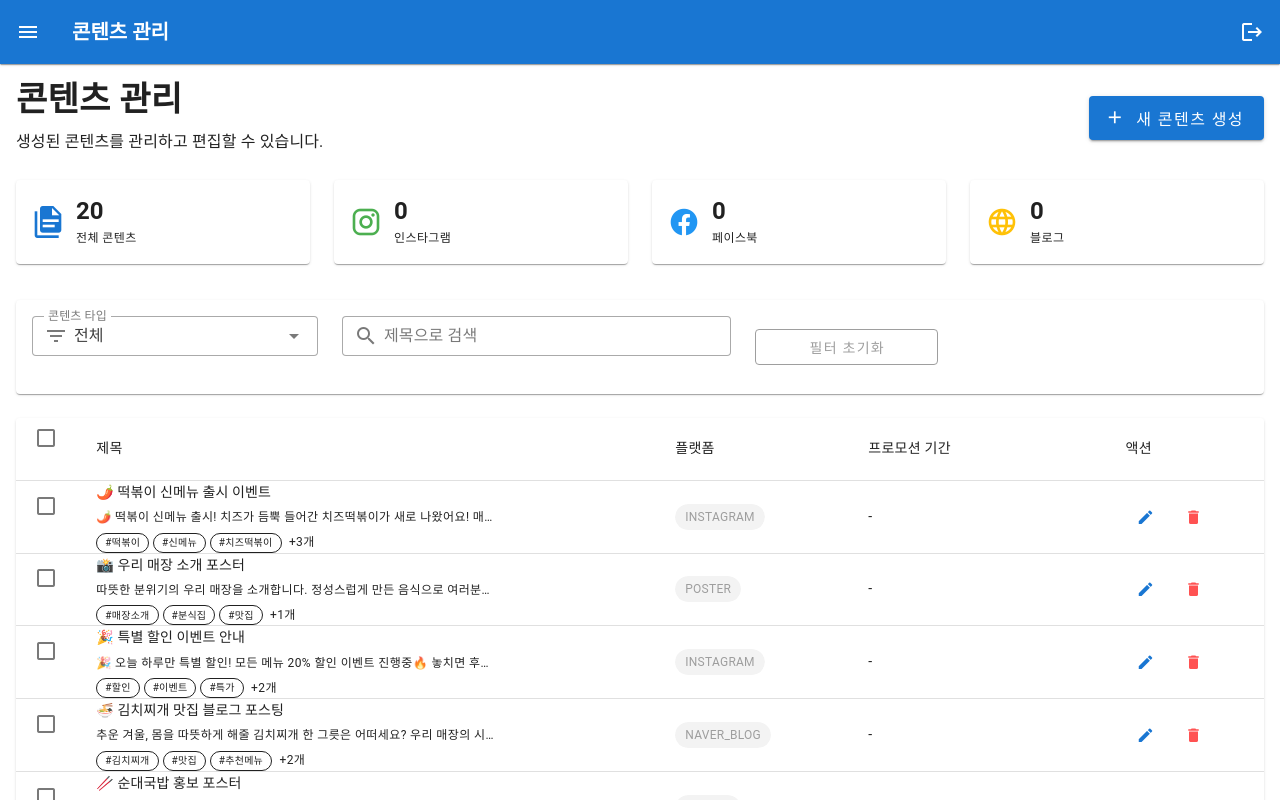
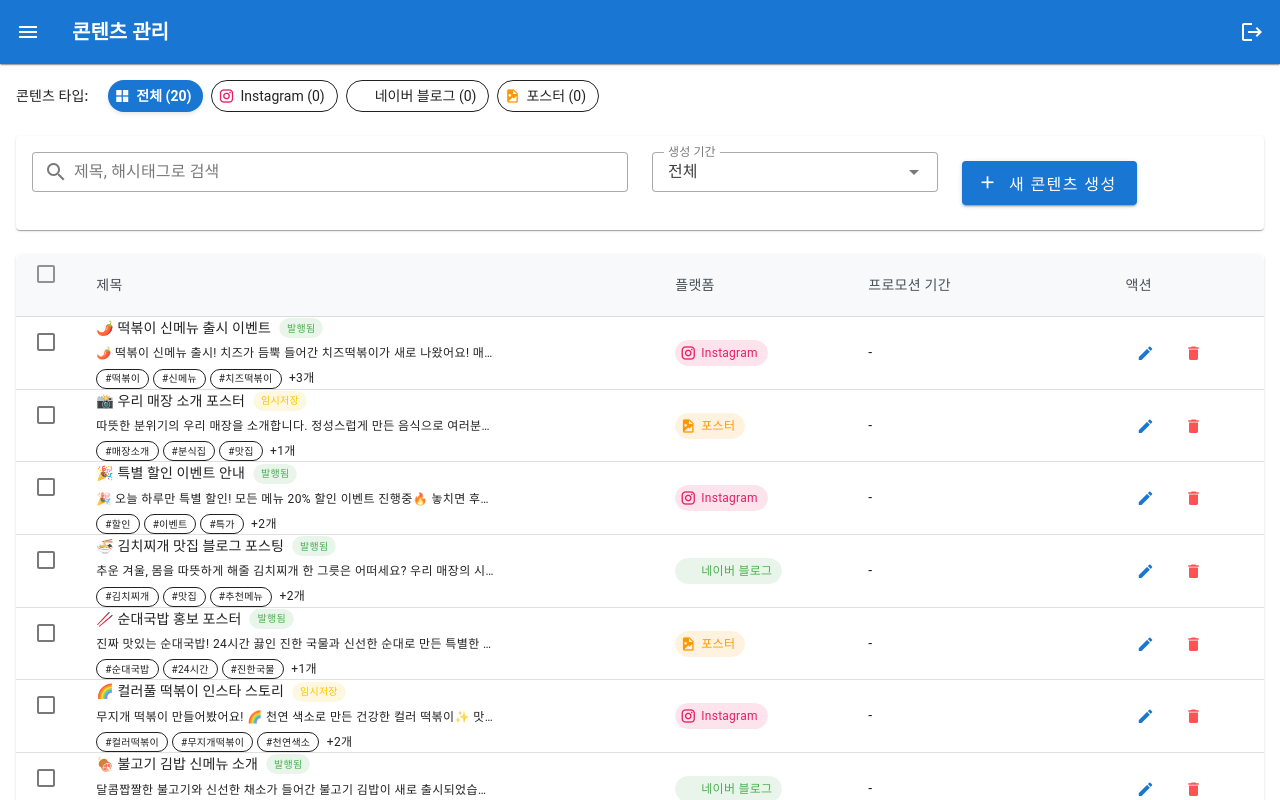
Before and after one commit to won-ktds/smarketing-frontend, a Vue app: page /content in a window 1280 px wide. Shown: the top 800 px of the page. Built offline with nearby package versions, Linux system fonts and the light colour scheme; sample sign-in values are in the browser's storage.

Commit message:
source edit

```diff
--- a/src/views/ContentManagementView.vue
+++ b/src/views/ContentManagementView.vue
@@ -1,120 +1,101 @@
 //* src/views/ContentManagementView.vue
 <template>
   <v-container fluid class="pa-4">
-    <!-- 헤더 -->
-    <div class="d-flex justify-space-between align-center mb-6">
-      <div>
-        <h1 class="text-h4 font-weight-bold mb-2">콘텐츠 관리</h1>
-        <p class="text-subtitle-1 text-grey-600">
-          생성된 콘텐츠를 관리하고 편집할 수 있습니다.
-        </p>
+  <!-- 콘텐츠 타입 필터 - 칩 형태로 변경 -->
+    <div class="mb-6">
+      <div class="d-flex align-center flex-wrap ga-2">
+        <span class="text-subtitle-2 font-weight-medium mr-3">콘텐츠 타입:</span>
+
+        <!-- 전체 필터 -->
+        <v-chip
+          :color="selectedContentType === 'all' ? 'primary' : 'default'"
+          :variant="selectedContentType === 'all' ? 'flat' : 'outlined'"
+          class="cursor-pointer"
+          @click="selectContentType('all')"
+        >
+          <v-icon start size="16">mdi-view-grid</v-icon>
+          전체 ({{ getTotalCount() }})
+        </v-chip>
+
+        <!-- Instagram 필터 -->
+        <v-chip
+          :color="selectedContentType === 'instagram' ? 'pink' : 'default'"
+          :variant="selectedContentType === 'instagram' ? 'flat' : 'outlined'"
+          class="cursor-pointer"
+          @click="selectContentType('instagram')"
+        >
+          <v-icon start size="16" color="pink">mdi-instagram</v-icon>
+          Instagram ({{ getTypeCount('instagram') }})
+        </v-chip>
+
+        <!-- 네이버 블로그 필터 -->
+        <v-chip
+          :color="selectedContentType === 'blog' ? 'green' : 'default'"
+          :variant="selectedContentType === 'blog' ? 'flat' : 'outlined'"
+          class="cursor-pointer"
+          @click="selectContentType('blog')"
+        >
+          <v-icon start size="16" color="green">mdi-blogger</v-icon>
+          네이버 블로그 ({{ getTypeCount('blog') }})
+        </v-chip>
+
+        <!-- 포스터 필터 -->
+        <v-chip
+          :color="selectedContentType === 'poster' ? 'orange' : 'default'"
+          :variant="selectedContentType === 'poster' ? 'flat' : 'outlined'"
+          class="cursor-pointer"
+          @click="selectContentType('poster')"
+        >
+          <v-icon start size="16" color="orange">mdi-file-image</v-icon>
+          포스터 ({{ getTypeCount('poster') }})
+        </v-chip>
       </div>
-
-      <!-- 새 콘텐츠 생성 버튼 - ContentCreationView로 redirect -->
-      <v-btn
-        color="primary"
-        size="large"
-        prepend-icon="mdi-plus"
-        @click="$router.push('/content/create')"
-      >
-        새 콘텐츠 생성
-      </v-btn>
     </div>
 
-    <!-- 통계 카드 -->
-    <v-row class="mb-6">
-      <v-col cols="12" sm="6" md="3">
-        <v-card class="pa-4">
-          <div class="d-flex align-center">
-            <v-icon color="primary" size="32" class="mr-3">mdi-file-document-multiple</v-icon>
-            <div>
-              <div class="text-h5 font-weight-bold">{{ getTotalCount() }}</div>
-              <div class="text-caption text-grey-600">전체 콘텐츠</div>
-            </div>
-          </div>
-        </v-card>
-      </v-col>
-
-      <v-col cols="12" sm="6" md="3">
-        <v-card class="pa-4">
-          <div class="d-flex align-center">
-            <v-icon color="success" size="32" class="mr-3">mdi-instagram</v-icon>
-            <div>
-              <div class="text-h5 font-weight-bold">{{ getTypeCount('instagram') }}</div>
-              <div class="text-caption text-grey-600">인스타그램</div>
-            </div>
-          </div>
-        </v-card>
-      </v-col>
-
-      <v-col cols="12" sm="6" md="3">
-        <v-card class="pa-4">
-          <div class="d-flex align-center">
-            <v-icon color="info" size="32" class="mr-3">mdi-facebook</v-icon>
-            <div>
-              <div class="text-h5 font-weight-bold">{{ getTypeCount('facebook') }}</div>
-              <div class="text-caption text-grey-600">페이스북</div>
-            </div>
-          </div>
-        </v-card>
-      </v-col>
-
-      <v-col cols="12" sm="6" md="3">
-        <v-card class="pa-4">
-          <div class="d-flex align-center">
-            <v-icon color="warning" size="32" class="mr-3">mdi-web</v-icon>
-            <div>
-              <div class="text-h5 font-weight-bold">{{ getTypeCount('blog') }}</div>
-              <div class="text-caption text-grey-600">블로그</div>
-            </div>
-          </div>
-        </v-card>
-      </v-col>
-    </v-row>
-
-    <!-- 필터 및 검색 -->
+    <!-- 추가 필터 및 정렬 -->
     <v-card class="mb-6">
       <v-card-text>
         <v-row align="center">
-          <!-- 콘텐츠 타입 필터 -->
-          <v-col cols="12" md="3">
-            <v-select
-              v-model="selectedContentType"
-              :items="contentTypeItems"
-              label="콘텐츠 타입"
-              prepend-inner-icon="mdi-filter-variant"
-              variant="outlined"
-              density="compact"
-              @update:model-value="applyContentTypeFilter"
-            />
-          </v-col>
-
-          <!-- 검색 -->
-          <v-col cols="12" md="4">
+          <!-- 추가 필터 -->
+          <v-col cols="12" md="6">
+            <!-- 검색 -->
+            <v-spacer />
             <v-text-field
               v-model="searchQuery"
-              label="제목으로 검색"
+              label="제목, 해시태그로 검색"
               prepend-inner-icon="mdi-magnify"
               variant="outlined"
               density="compact"
+              style="min-width: 300px;"
               clearable
               @update:model-value="applyFilters"
             />
           </v-col>
 
-          <!-- 필터 초기화 -->
-          <v-col cols="12" md="2">
+          <!-- 정렬 및 기간 필터 -->
+          <v-col cols="12" md="3">
+            <v-select
+              v-model="filters.period"
+              :items="periodOptions"
+              label="생성 기간"
+              variant="outlined"
+              density="compact"
+              @update:model-value="applyFilters"
+            />
+          </v-col>
+
+          <v-col cols="12" md="3">
+            <!-- 새 콘텐츠 생성 버튼 -->
             <v-btn
-              color="grey"
-              variant="outlined"
-              block
-              @click="resetFilters"
+              color="primary"
+              size="large"
+              prepend-icon="mdi-plus"
+              @click="$router.push('/content/create')"
             >
-              필터 초기화
+              새 콘텐츠 생성
             </v-btn>
           </v-col>
         </v-row>
-
       </v-card-text>
     </v-card>
 
@@ -155,7 +136,7 @@
         </div>
 
         <!-- 리스트 뷰 - 테이블 형태 -->
-        <div v-else-if="viewMode === 'list'">
+        <div v-else>
           <v-table>
             <thead>
               <tr>
@@ -218,6 +199,9 @@
                     size="small"
                     variant="tonal"
                   >
+                    <v-icon start size="16" :color="getPlatformColor(content.platform)">
+                      {{ getPlatformIcon(content.platform) }}
+                    </v-icon>
                     {{ getPlatformText(content.platform) }}
                   </v-chip>
                 </td>
@@ -247,84 +231,6 @@
               </tr>
             </tbody>
           </v-table>
-        </div>
-
-        <!-- 카드 뷰 -->
-        <div v-else-if="viewMode === 'card'" class="pa-4">
-          <v-row>
-            <v-col
-              v-for="content in paginatedContents"
-              :key="content.id"
-              cols="12"
-              sm="6"
-              md="4"
-              lg="3"
-            >
-              <v-card class="h-100 cursor-pointer" @click="showDetail(content)">
-                <v-card-text>
-                  <div class="d-flex justify-space-between align-start mb-2">
-                    <v-chip
-                      :color="getPlatformColor(content.platform)"
-                      size="small"
-                      variant="tonal"
-                    >
-                      {{ getPlatformText(content.platform) }}
-                    </v-chip>
-                    <v-checkbox
-                      v-model="selectedItems"
-                      :value="content.id"
-                      density="compact"
-                      @click.stop
-                    />
-                  </div>
-
-                  <h4 class="text-subtitle-1 font-weight-bold mb-2 text-truncate">
-                    {{ content.title }}
-                  </h4>
-
-                  <p class="text-body-2 text-grey-600 mb-3" style="display: -webkit-box; -webkit-line-clamp: 2; -webkit-box-orient: vertical; overflow: hidden;">
-                    {{ content.content }}
-                  </p>
-
-                  <div class="mb-3">
-                    <div class="text-caption text-grey-600 mb-1">프로모션 기간</div>
-                    <div class="text-body-2">
-                      {{ formatDateRange(content.startDate, content.endDate) }}
-                    </div>
-                  </div>
-
-                  <div v-if="content.hashtags?.length" class="mb-3">
-                    <v-chip
-                      v-for="tag in content.hashtags.slice(0, 2)"
-                      :key="tag"
-                      size="x-small"
-                      variant="outlined"
-                      class="mr-1 mb-1"
-                    >
-                      #{{ tag }}
-                    </v-chip>
-                    <span v-if="content.hashtags.length > 2" class="text-caption text-grey-600">
-                      +{{ content.hashtags.length - 2 }}
-                    </span>
-                  </div>
-
-                  <div class="d-flex justify-space-between align-center">
-                    <v-chip
-                      :color="getStatusColor(content.status)"
-                      size="small"
-                      variant="tonal"
-                    >
-                      {{ getStatusText(content.status) }}
-                    </v-chip>
-
-                    <div class="text-caption text-grey-600">
-                      {{ formatDate(content.createdAt) }}
-                    </div>
-                  </div>
-                </v-card-text>
-              </v-card>
-            </v-col>
-          </v-row>
         </div>
       </v-card-text>
 
@@ -364,19 +270,20 @@
               <div v-else class="text-body-1">{{ selectedContent.title }}</div>
             </div>
 
-            <!-- 플랫폼 -->
+            <!-- 플랫폼 (수정 시 비활성화) -->
             <div class="mb-4">
               <label class="text-subtitle-2 font-weight-medium mb-2 d-block">플랫폼</label>
-              <v-select
-                v-if="isEditMode"
-                v-model="editingContent.platform"
-                :items="platformOptions"
-                variant="outlined"
-                density="compact"
-              />
-              <v-chip v-else :color="getPlatformColor(selectedContent.platform)" variant="tonal">
-                {{ getPlatformText(selectedContent.platform) }}
-              </v-chip>
+              <div class="d-flex align-center">
+                <v-chip :color="getPlatformColor(selectedContent.platform)" variant="tonal">
+                  <v-icon start size="16" :color="getPlatformColor(selectedContent.platform)">
+                    {{ getPlatformIcon(selectedContent.platform) }}
+                  </v-icon>
+                  {{ getPlatformText(selectedContent.platform) }}
+                </v-chip>
+                <span v-if="isEditMode" class="text-caption text-grey-600 ml-2">
+                  (플랫폼은 수정할 수 없습니다)
+                </span>
+              </div>
             </div>
 
             <!-- 프로모션 기간 -->
@@ -403,45 +310,26 @@
               </div>
             </div>
 
-            <!-- 콘텐츠 내용 -->
+            <!-- 콘텐츠 내용 (수정 시 비활성화) -->
             <div class="mb-4">
               <label class="text-subtitle-2 font-weight-medium mb-2 d-block">콘텐츠 내용</label>
-              <v-textarea
-                v-if="isEditMode"
-                v-model="editingContent.content"
-                variant="outlined"
-                rows="4"
-                auto-grow
-              />
+              <div v-if="isEditMode">
+                <div class="pa-3 bg-grey-lighten-4 rounded text-body-2" style="white-space: pre-wrap;">
+                  {{ selectedContent.content }}
+                </div>
+                <div class="text-caption text-grey-600 mt-1">
+                  콘텐츠 내용은 수정할 수 없습니다. 새로 생성해주세요.
+                </div>
+              </div>
               <div v-else class="text-body-1" style="white-space: pre-wrap;">
                 {{ selectedContent.content }}
               </div>
             </div>
 
-            <!-- 해시태그 -->
+            <!-- 해시태그 (수정 시 비활성화) -->
             <div class="mb-4">
               <label class="text-subtitle-2 font-weight-medium mb-2 d-block">해시태그</label>
-              <div v-if="isEditMode">
-                <!-- 편집 모드 해시태그 입력 -->
-                <div class="d-flex flex-wrap ga-1 mb-2">
-                  <v-chip
-                    v-for="(tag, index) in editingContent.hashtags"
-                    :key="index"
-                    closable
-                    @click:close="editingContent.hashtags.splice(index, 1)"
-                  >
-                    #{{ tag }}
-                  </v-chip>
-                </div>
-                <v-text-field
-                  v-model="newHashtag"
-                  label="새 해시태그 추가"
-                  variant="outlined"
-                  density="compact"
-                  @keydown.enter="addHashtagToEdit"
-                />
-              </div>
-              <div v-else class="d-flex flex-wrap ga-1">
+              <div class="d-flex flex-wrap ga-1">
                 <v-chip
                   v-for="tag in selectedContent.hashtags"
                   :key="tag"
@@ -452,6 +340,24 @@
                   #{{ tag }}
                 </v-chip>
               </div>
+              <div v-if="isEditMode" class="text-caption text-grey-600 mt-1">
+                해시태그는 수정할 수 없습니다. 새로 생성해주세요.
+              </div>
+            </div>
+
+            <!-- 상태 -->
+            <div class="mb-4">
+              <label class="text-subtitle-2 font-weight-medium mb-2 d-block">상태</label>
+              <v-select
+                v-if="isEditMode"
+                v-model="editingContent.status"
+                :items="statusOptions"
+                variant="outlined"
+                density="compact"
+              />
+              <v-chip v-else :color="getStatusColor(selectedContent.status)" variant="tonal">
+                {{ getStatusText(selectedContent.status) }}
+              </v-chip>
             </div>
           </v-form>
         </v-card-text>
@@ -532,13 +438,12 @@
 // 반응형 데이터
 const loading = ref(false)
 const searchQuery = ref('')
-const viewMode = ref('list')
 const selectAll = ref(false)
 const selectedItems = ref([])
 const currentPage = ref(1)
 const itemsPerPage = ref(20)
 
-// 콘텐츠 타입 필터 (단순한 방식으로 변경)
+// 콘텐츠 타입 필터
 const selectedContentType = ref('all')
 
 // 기존 필터 상태
@@ -559,7 +464,6 @@
 const editForm = ref(null)
 const editFormValid = ref(false)
 const updating = ref(false)
-const newHashtag = ref('')
 
 // 메시지 상태
 const showSuccess = ref(false)
@@ -568,19 +472,25 @@
 const errorMessage = ref('')
 
 // 옵션 데이터
-const contentTypeItems = [
-  { title: '전체', value: 'all' },
-  { title: '인스타그램', value: 'instagram' },
-  { title: '페이스북', value: 'facebook' },
-  { title: '블로그', value: 'blog' },
-  { title: '유튜브', value: 'youtube' }
+const statusOptions = [
+  { title: '발행됨', value: 'published' },
+  { title: '임시저장', value: 'draft' },
+  { title: '보관됨', value: 'archived' }
 ]
 
-const platformOptions = [
-  { title: '인스타그램', value: 'instagram' },
-  { title: '페이스북', value: 'facebook' },
-  { title: '블로그', value: 'blog' },
-  { title: '유튜브', value: 'youtube' }
+const sortOptions = [
+  { title: '최신순', value: 'latest' },
+  { title: '오래된순', value: 'oldest' },
+  { title: '제목순', value: 'title' },
+  { title: '조회수순', value: 'views' }
+]
+
+const periodOptions = [
+  { title: '전체', value: '전체' },
+  { title: '최근 1주일', value: '1주일' },
+  { title: '최근 1개월', value: '1개월' },
+  { title: '최근 3개월', value: '3개월' },
+  { title: '최근 6개월', value: '6개월' }
 ]
 
 const titleRules = [
@@ -602,7 +512,8 @@
     const query = searchQuery.value.toLowerCase()
     contents = contents.filter(content =>
       content.title.toLowerCase().includes(query) ||
-      content.content.toLowerCase().includes(query)
+      content.content.toLowerCase().includes(query) ||
+      content.hashtags?.some(tag => tag.toLowerCase().includes(query))
     )
   }
 
@@ -675,36 +586,66 @@
 }
 
 const getTypeCount = (type) => {
+  if (type === 'all') return getTotalCount()
   return contentStore.contents?.filter(content => content.platform === type).length || 0
 }
 
 const getPlatformColor = (platform) => {
   const colors = {
-    instagram: 'pink',
-    facebook: 'blue',
-    blog: 'orange',
-    youtube: 'red'
+    'instagram': 'pink',
+    'INSTAGRAM': 'pink',
+    'blog': 'green',
+    'NAVER_BLOG': 'green',
+    'poster': 'orange',
+    'POSTER': 'orange'
   }
   return colors[platform] || 'grey'
 }
 
+const getPlatformIcon = (platform) => {
+  const icons = {
+    'instagram': 'mdi-instagram',
+    'INSTAGRAM': 'mdi-instagram',
+    'blog': 'mdi-blogger',
+    'NAVER_BLOG': 'mdi-blogger',
+    'poster': 'mdi-file-image',
+    'POSTER': 'mdi-file-image'
+  }
+  return icons[platform] || 'mdi-web'
+}
+
 const getPlatformText = (platform) => {
   const texts = {
-    instagram: '인스타그램',
-    facebook: '페이스북',
-    blog: '블로그',
-    youtube: '유튜브'
+    'instagram': 'Instagram',
+    'INSTAGRAM': 'Instagram',
+    'blog': '네이버 블로그',
+    'NAVER_BLOG': '네이버 블로그',
+    'poster': '포스터',
+    'POSTER': '포스터'
   }
   return texts[platform] || platform
 }
 
 const getStatusColor = (status) => {
   const colors = {
-    published: 'success',
-    draft: 'warning',
-    archived: 'grey'
+    'published': 'success',
+    'PUBLISHED': 'success',
+    'draft': 'warning',
+    'DRAFT': 'warning',
+    'archived': 'grey'
   }
   return colors[status] || 'grey'
+}
+
+const getStatusText = (status) => {
+  const texts = {
+    'published': '발행됨',
+    'PUBLISHED': '발행됨',
+    'draft': '임시저장',
+    'DRAFT': '임시저장',
+    'archived': '보관됨'
+  }
+  return texts[status] || status
 }
 
 const formatDate = (date) => {
@@ -734,8 +675,9 @@
   return `${start} ~ ${end}`
 }
 
-// 필터 메서드
-const applyContentTypeFilter = () => {
+// 필터 관련 메서드
+const selectContentType = (type) => {
+  selectedContentType.value = type
   currentPage.value = 1
 }
 
@@ -744,18 +686,6 @@
 }
 
 const applySorting = () => {
-  currentPage.value = 1
-}
-
-const resetFilters = () => {
-  selectedContentType.value = 'all'
-  searchQuery.value = ''
-  filters.value = {
-    published: false,
-    draft: false,
-    period: '전체'
-  }
-  sortBy.value = 'latest'
   currentPage.value = 1
 }
 
@@ -812,7 +742,6 @@
 const cancelEdit = () => {
   editingContent.value = null
   isEditMode.value = false
-  newHashtag.value = ''
 }
 
 const saveEdit = async () => {
@@ -829,14 +758,6 @@
     showErrorMessage('콘텐츠 수정 중 오류가 발생했습니다.')
   } finally {
     updating.value = false
-  }
-}
-
-const addHashtagToEdit = () => {
-  const tag = newHashtag.value.trim().replace('#', '')
-  if (tag && !editingContent.value.hashtags.includes(tag)) {
-    editingContent.value.hashtags.push(tag)
-    newHashtag.value = ''
   }
 }
 
@@ -933,4 +854,54 @@
 .v-card-actions .v-btn.elevation-1:hover {
   box-shadow: 0 2px 6px rgba(0, 0, 0, 0.15);
 }
+
+/* 칩 필터 스타일링 */
+.v-chip.cursor-pointer:hover {
+  transform: scale(1.05);
+  transition: transform 0.2s ease-in-out;
+}
+
+/* 플랫폼 칩 특별 스타일링 */
+.v-chip.v-chip--variant-flat {
+  font-weight: 600;
+  box-shadow: 0 2px 4px rgba(0, 0, 0, 0.1);
+}
+
+/* 비활성화된 입력 필드 스타일 */
+.bg-grey-lighten-4 {
+  background-color: #f5f5f5;
+  border: 1px solid #e0e0e0;
+}
+
+/* 테이블 스타일 개선 */
+.v-table {
+  border-radius: 8px;
+  overflow: hidden;
+}
+
+.v-table thead th {
+  background-color: #f8f9fa;
+  font-weight: 600;
+  color: #495057;
+}
+
+.v-table tbody td {
+  vertical-align: middle;
+}
+
+/* 반응형 디자인 */
+@media (max-width: 768px) {
+  .d-flex.align-center.flex-wrap.ga-2 {
+    flex-direction: column;
+    align-items: stretch;
+  }
+
+  .d-flex.align-center.flex-wrap.ga-2 .v-chip {
+    margin-bottom: 8px;
+  }
+
+  .v-text-field {
+    min-width: 100% !important;
+  }
+}
 </style>
```
